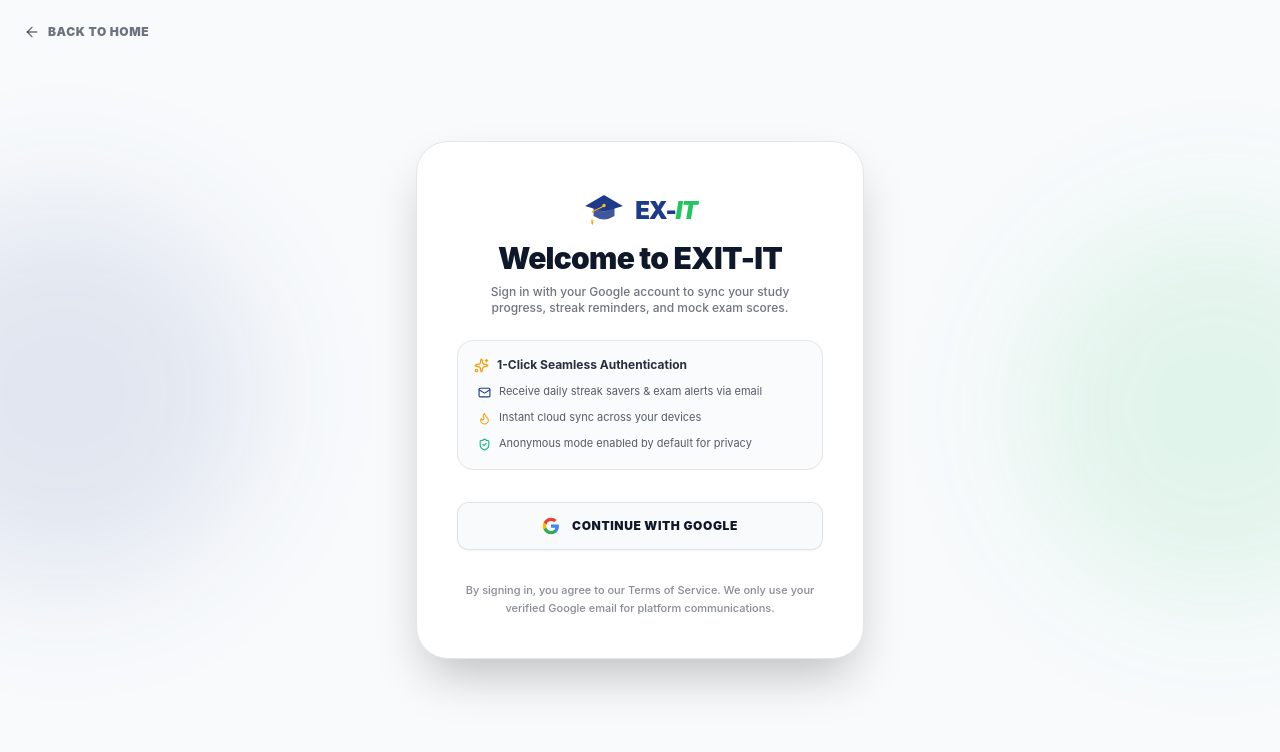
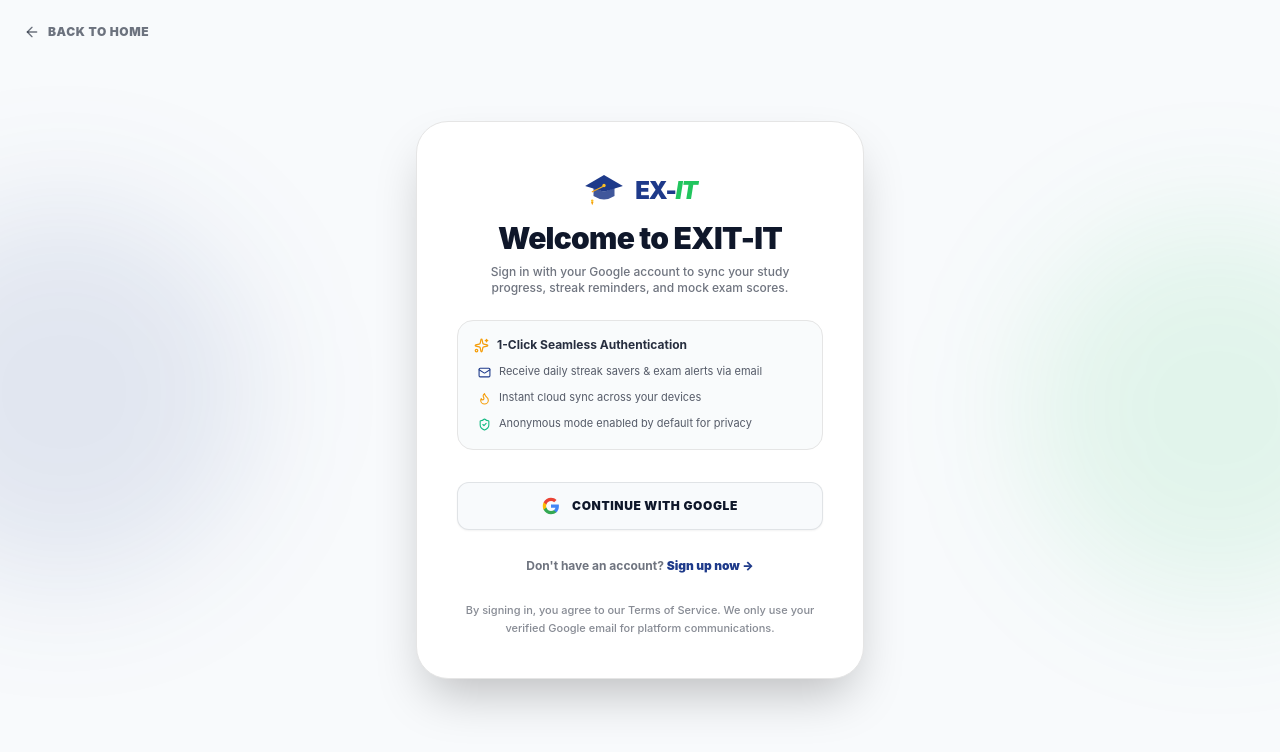
Before and after one commit to Aman-OG/EXIT-IT-, a React (Vite) app in the folder client/: page /login in a window 1280 px wide. Shown: the top 752 px of the page. Built offline with nearby package versions, Linux system fonts and the light colour scheme; no server answers.

Commit message:
login/signup page fixes

```diff
--- a/client/src/pages/Login.jsx
+++ b/client/src/pages/Login.jsx
@@ -169,8 +169,16 @@
           />
         </div>
 
+        {/* Sign Up Link */}
+        <p className="text-center text-xs font-bold text-text/60 pt-1">
+          Don't have an account?{' '}
+          <Link to="/register" className="text-primary hover:underline font-black">
+            Sign up now →
+          </Link>
+        </p>
+
         {/* Privacy & Terms Note */}
-        <p className="text-center text-[11px] text-text/50 font-medium leading-relaxed pt-2">
+        <p className="text-center text-[11px] text-text/50 font-medium leading-relaxed pt-1">
           By signing in, you agree to our Terms of Service. We only use your verified Google email for platform communications.
         </p>
 
--- a/client/src/pages/Register.jsx
+++ b/client/src/pages/Register.jsx
@@ -169,8 +169,16 @@
           />
         </div>
 
+        {/* Sign In Link */}
+        <p className="text-center text-xs font-bold text-text/60 pt-1">
+          Already have an account?{' '}
+          <Link to="/login" className="text-primary hover:underline font-black">
+            Sign in here →
+          </Link>
+        </p>
+
         {/* Privacy Note */}
-        <p className="text-center text-[11px] text-text/50 font-medium leading-relaxed pt-2">
+        <p className="text-center text-[11px] text-text/50 font-medium leading-relaxed pt-1">
           Fast & secure login. No passwords to remember—your verified Google email automatically links your learning progress.
         </p>
 
```
